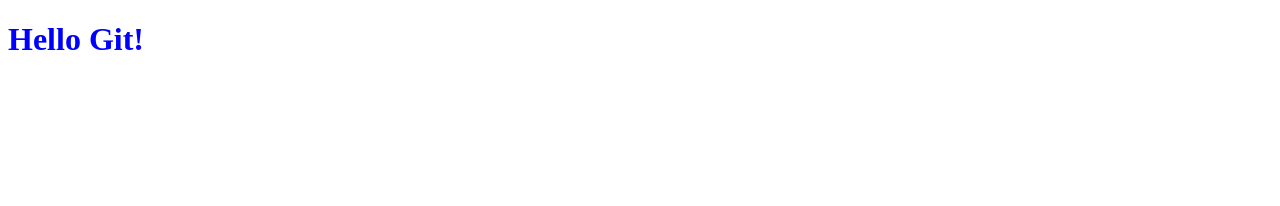
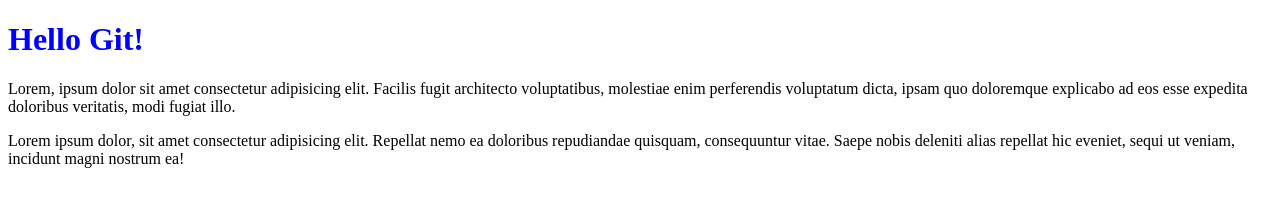
Before and after one commit to Delfinchikcik/dev2024, a plain HTML site: page index.html in a window 1280 px wide. Drawn offline with Linux system fonts and the light colour scheme.

Commit message:
add parahraph

```diff
--- a/index.html
+++ b/index.html
@@ -9,7 +9,8 @@
 </head>
 <body>
     <h1>Hello Git!</h1>
-    <p></p>
+    <p>Lorem, ipsum dolor sit amet consectetur adipisicing elit. Facilis fugit architecto voluptatibus, molestiae enim perferendis voluptatum dicta, ipsam quo doloremque explicabo ad eos esse expedita doloribus veritatis, modi fugiat illo.</p>
+    <p>Lorem ipsum dolor, sit amet consectetur adipisicing elit. Repellat nemo ea doloribus repudiandae quisquam, consequuntur vitae. Saepe nobis deleniti alias repellat hic eveniet, sequi ut veniam, incidunt magni nostrum ea!</p>
     <main>
         <p></p>
         <del></del>
```
